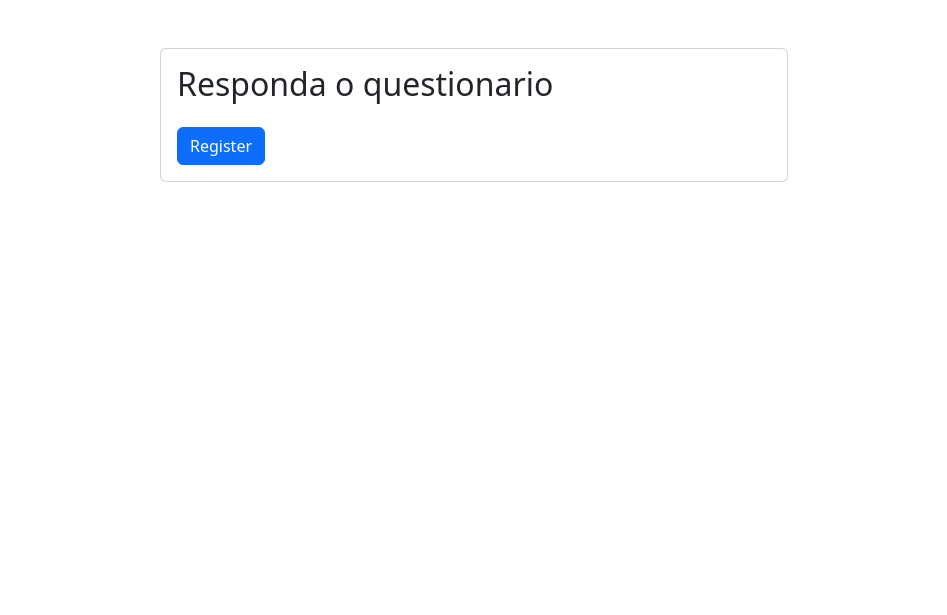
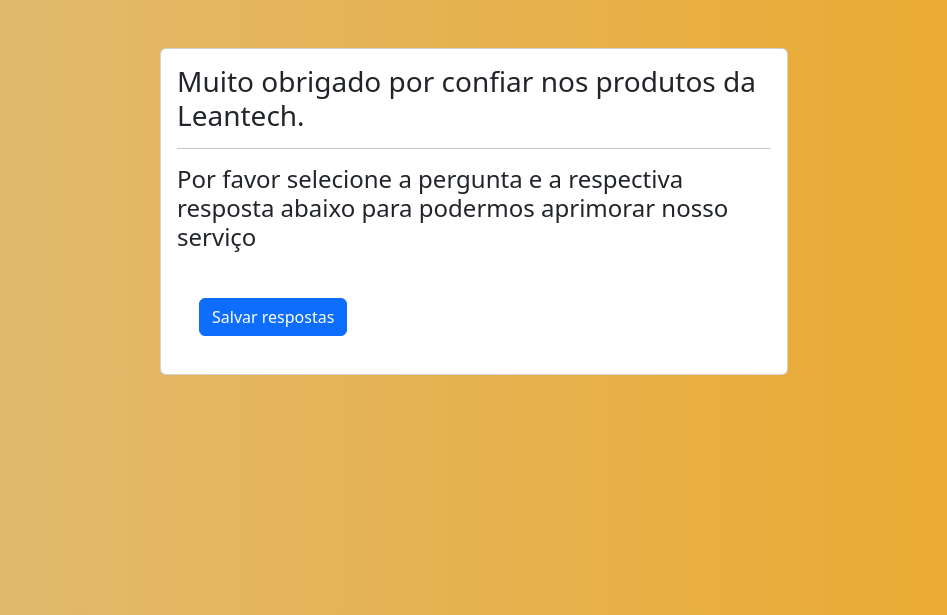
Before and after one commit to Jdalarmi/Question_Django, a Django app: page / in a window 1280 px wide. Shown: the top 615 px of the page, without its empty margins (166-1113 px from the left). Run offline with Django 5.2, Linux system fonts and the light colour scheme; data that the repository does not hold is empty; some libraries are stand-ins or nearby versions.

Commit message:
:sparkles: feat: Ajuste CSS

```diff
--- a/app/app/settings.py
+++ b/app/app/settings.py
@@ -117,7 +117,12 @@
 # Static files (CSS, JavaScript, Images)
 # https://docs.djangoproject.com/en/5.0/howto/static-files/
 
+
 STATIC_URL = 'static/'
+
+STATICFILES_DIRS = [
+    BASE_DIR/ "static"
+]
 
 # Default primary key field type
 # https://docs.djangoproject.com/en/5.0/ref/settings/#default-auto-field
--- /dev/null
+++ b/app/static/css/question.css
@@ -0,0 +1,11 @@
+
+body {
+  background: linear-gradient(to right, #e0bc77, #eca829);
+  margin: 0;
+  padding: 0;
+}
+.card-body form {
+  border: 2px solid #fff; /* Adicione a cor e a largura da borda conforme necessário */
+  padding: 20px; /* Adicione preenchimento conforme necessário */
+  border-radius: 10px; /* Adicione borda arredondada conforme necessário */
+}
--- a/app/templates/question/questions.html
+++ b/app/templates/question/questions.html
@@ -1,3 +1,4 @@
+{% load static %}
 <!DOCTYPE html>
 <html lang="en">
 <head>
@@ -7,19 +8,25 @@
   {% load bootstrap5 %}
   {% bootstrap_css %}
   {% bootstrap_javascript %}
+  <link rel="stylesheet" href="{% static "css/question.css" %}">
 </head>
 <body>
     <div class="row mt-5">
       <div class="col-md-6 offset-md-3">
         <div class="card">
           <div class="card-body">
-            <h2 class="card-title">Responda o questionario</h2>
+            <h3 class="card-title">Muito obrigado por confiar nos produtos da Leantech.</h3>
+            <hr>
+            <h4 class="card-title">Por favor selecione a pergunta e a respectiva resposta abaixo para podermos aprimorar
+              nosso serviço
+            </h4>
             <form method="post" action="" class="needs-validation" novalidate>
               {% csrf_token %}
               {% for form in forms %}
+                  <hr>
                   {{form.as_p}}
               {% endfor %}
-              <button type="submit" class="btn btn-primary mt-3">Register</button>
+              <button type="submit" class="btn btn-primary mt-3">Salvar respostas</button>
             </form>
           </div>
         </div>
```
